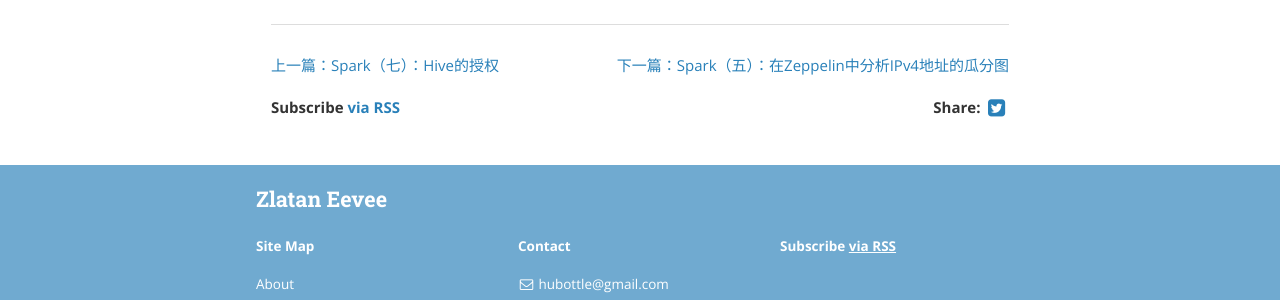
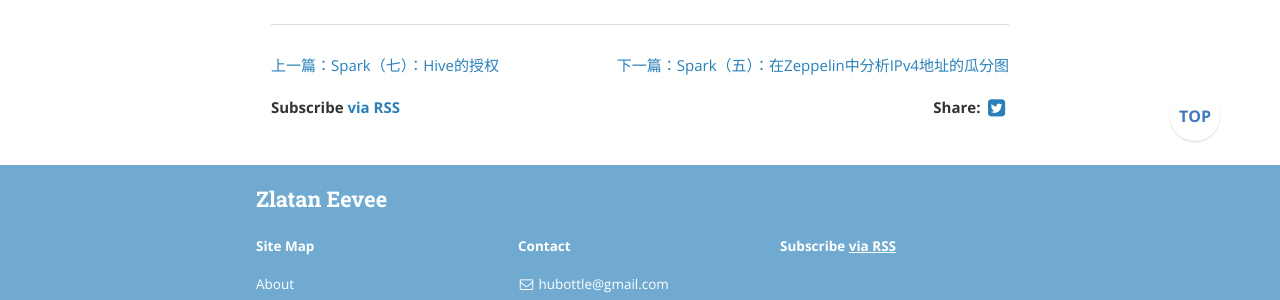
Before and after one commit to iclouding/silenceshell.github.io, a Jekyll site: the page built from _posts/2016-05-09-spark-6-hive-udf.md, in a window 1280 px wide. Shown: the part 749-1049 px from the top of the page. Built offline with Jekyll 4.4.1, drawn with Linux system fonts in a browser that asks for light colours; nearby versions of some CDN libraries; comment, search, counter and statistics services are not loaded; a style sheet for code colours, icons or effects is not loaded.

Commit message:
add jump to top button

```diff
--- a/_layouts/post.html
+++ b/_layouts/post.html
@@ -144,3 +144,34 @@ dsq.src = '//' + disqus_shortname + '.disqus.com/embed.js';
 
 </div>
 </div>
+
+<style>
+#backtop a { /* back to top button */
+text-align: center;
+line-height: 50px;
+font-size: 16px;
+width:50px;
+height: 50px;
+position: fixed;
+bottom: 10px; /* 小按钮到浏览器底边的距离 */
+right: 60px; /* 小按钮到浏览器右边框的距离 */
+color: rgb(64,120,192); /* 小按钮中文字的颜色 */
+z-index: 1000;
+background: #fff; /* 小按钮底色 */
+padding: auto; /* 小按钮中文字到按钮边缘的距离 */
+border-radius: 50px; /* 小按钮圆角的弯曲程度（半径）*/
+-moz-border-radius: 50px;
+-webkit-border-radius: 50px;
+font-weight: bold; /* 小按钮中文字的粗细 */
+text-decoration: none !important;
+box-shadow:0 1px 2px rgba(0,0,0,.15), 0 1px 0 #ffffff inset;
+}
+#backtop a:hover { /* 小按钮上有鼠标悬停时 */
+background: rgba(64,120,192,0.8); /* 小按钮的底色 */
+color: #fff; /* 文字颜色 */
+}
+</style>
+
+<div id="backtop">
+   <a href="#">TOP</a>
+</div>
```
